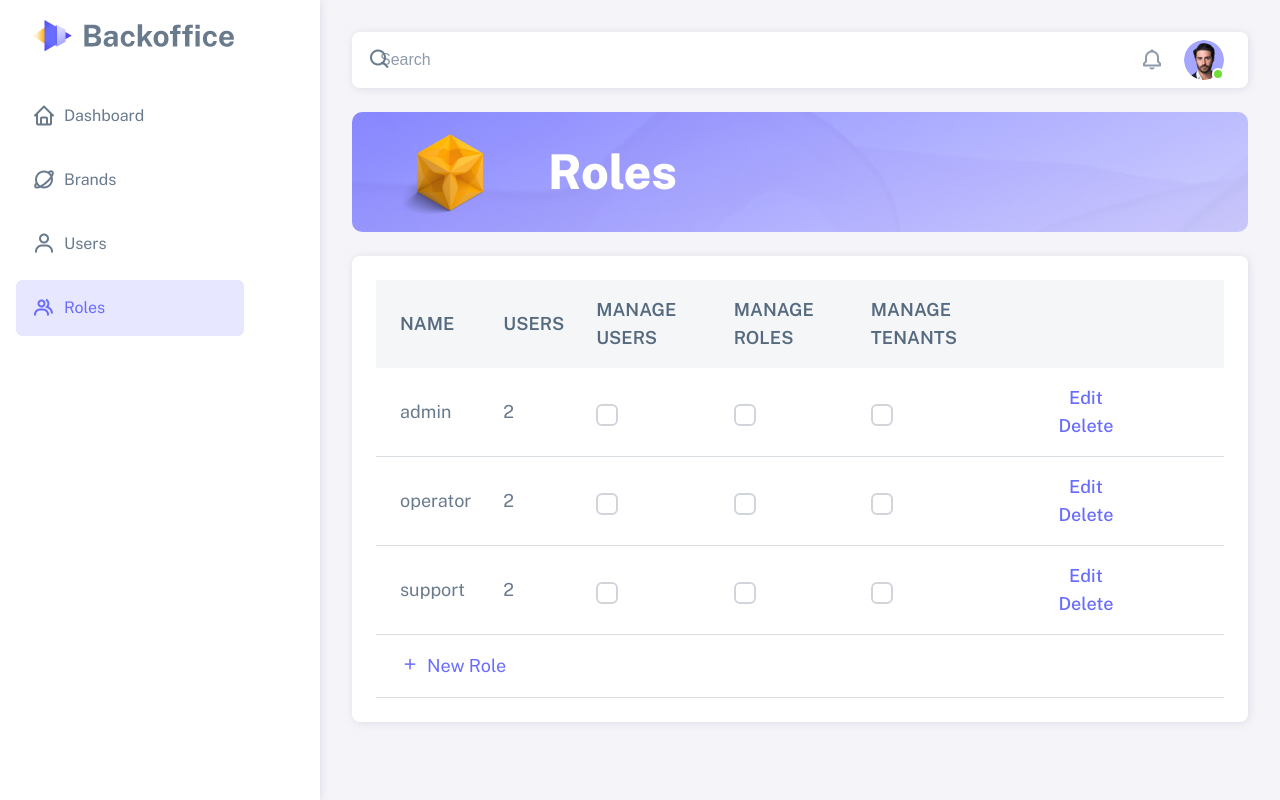
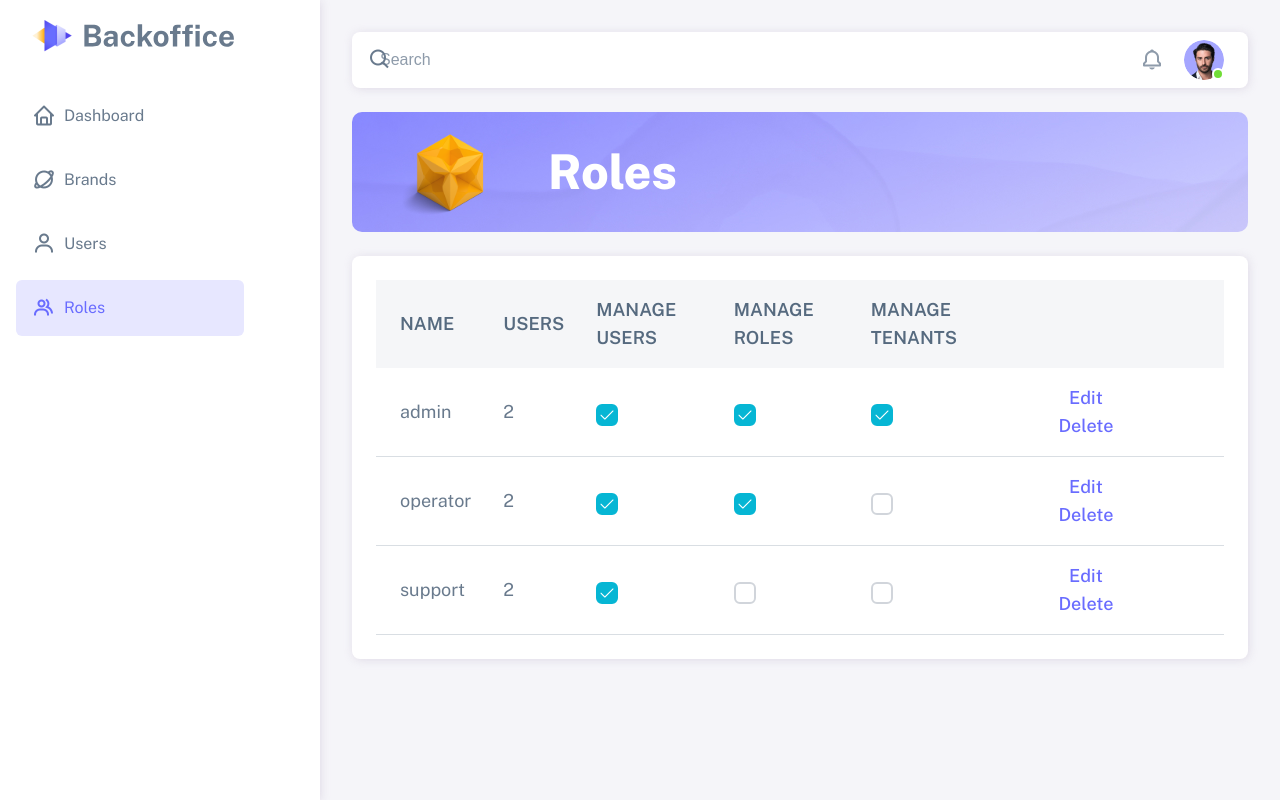
Before and after one commit to aasimdev/beforeact, a React (Create React App) app: page /roles in a window 1280 px wide. Built offline with nearby package versions, Linux system fonts and the light colour scheme; a web font is replaced by a local one.

Commit message:
refactor

```diff
--- a/src/redux/api/roleApiSlice.ts
+++ b/src/redux/api/roleApiSlice.ts
@@ -13,10 +13,11 @@ export const roleApiSlice = apiSlice.injectEndpoints({
       },
       invalidatesTags: ["Roles"],
     }),
+    // TODO: DONE
     getAllRoles: builder.query({
       query: () => {
         return {
-          url: "role/get-roles",
+          url: "/admin/get-roles",
           method: "GET",
         };
       },
--- a/src/views/Brands/components/BrandLogoModal.tsx
+++ b/src/views/Brands/components/BrandLogoModal.tsx
@@ -44,8 +44,7 @@ const BrandLogoModal: React.FC<BrandLogoModalProps> = ({
     };
   };
 
-  // console.log("file", file);
-  // console.log("brandImage", brandImage);
+  console.log("file", file);
 
   const handleClose = () => {
     setVisibleLogo(false);
--- a/src/views/Roles/index.tsx
+++ b/src/views/Roles/index.tsx
@@ -10,53 +10,51 @@ import Sidebar from "../../components/Sidebar";
 interface RolesDT {
   name: string;
   users: number;
-  manageusers: boolean;
-  manageroles: boolean;
-  managetenants: boolean;
+  manageUsers: boolean;
+  manageRoles: boolean;
+  manageTenants: boolean;
 }
 
 const Roles = () => {
   const [roles, setRoles] = useState<RolesDT[]>([]);
-  const [checkedStates, setCheckedStates] = useState<{
-    [key: string]: boolean;
-  }>({});
 
   useEffect(() => {
     setRoles([
       {
         name: "admin",
         users: 2,
-        manageusers: true,
-        manageroles: true,
-        managetenants: true,
+        manageUsers: true,
+        manageRoles: true,
+        manageTenants: true,
       },
       {
         name: "operator",
         users: 2,
-        manageusers: true,
-        manageroles: true,
-        managetenants: false,
+        manageUsers: true,
+        manageRoles: true,
+        manageTenants: false,
       },
       {
         name: "support",
         users: 2,
-        manageusers: true,
-        manageroles: false,
-        managetenants: false,
+        manageUsers: true,
+        manageRoles: false,
+        manageTenants: false,
       },
     ]);
   }, []);
 
-  useEffect(() => {
-    // Initialize checked states for each role
-    const initialCheckedStates: { [key: string]: boolean } = {};
-    roles.forEach((role) => {
-      initialCheckedStates[role.name] = false;
-    });
-    setCheckedStates(initialCheckedStates);
-  }, [roles]);
+  const handleCheckboxChange = (clickedRole: RolesDT, field: any) => {
+    setRoles((prevRoles) =>
+      prevRoles.map((role: any) =>
+        role.name === clickedRole.name
+          ? { ...role, [field]: !role[field] }
+          : role
+      )
+    );
+  };
 
-  const actionBodyTemplate = (data: RolesDT) => {
+  const actionBodyTemplate = () => {
     return (
       <>
         <Button label="Edit" text />
@@ -65,20 +63,13 @@ const Roles = () => {
     );
   };
 
-  const checkboxTemplate = (data: RolesDT) => {
+  const checkboxTemplate = (field: string) => (data: any) => {
     return (
       <Checkbox
-        onChange={() => handleCheckboxChange(data)}
-        checked={checkedStates[data.name]}
+        onChange={() => handleCheckboxChange(data, field)}
+        checked={data[field]}
       />
     );
-  };
-
-  const handleCheckboxChange = (clickedRole: RolesDT) => {
-    setCheckedStates((prevCheckedStates) => ({
-      ...prevCheckedStates,
-      [clickedRole.name]: !prevCheckedStates[clickedRole.name],
-    }));
   };
 
   return (
@@ -94,31 +85,22 @@ const Roles = () => {
               <Column field="name" header="NAME"></Column>
               <Column field="users" header="USERS"></Column>
               <Column
-                field="manageusers"
+                field="manageUsers"
                 header="MANAGE USERS"
-                body={checkboxTemplate}
+                body={checkboxTemplate("manageUsers")}
               ></Column>
               <Column
-                field="manageroles"
+                field="manageRoles"
                 header="MANAGE ROLES"
-                body={checkboxTemplate}
+                body={checkboxTemplate("manageRoles")}
               ></Column>
               <Column
-                field="managetenants"
+                field="manageTenants"
                 header="MANAGE TENANTS"
-                body={checkboxTemplate}
+                body={checkboxTemplate("manageTenants")}
               ></Column>
               <Column body={actionBodyTemplate}></Column>
             </DataTable>
-
-            <div className="py-4 px-6 border-b-gray-300 border-b transition-all duration-300 hover:bg-blue-200">
-              <Button
-                label="New Role"
-                icon="bx bx-plus"
-                text
-                className="p-0 text-lg text-blue block w-full text-left hover:bg-transparent focus:outline-0 focus:ring-0"
-              />
-            </div>
           </div>
         </div>
       </div>
```
